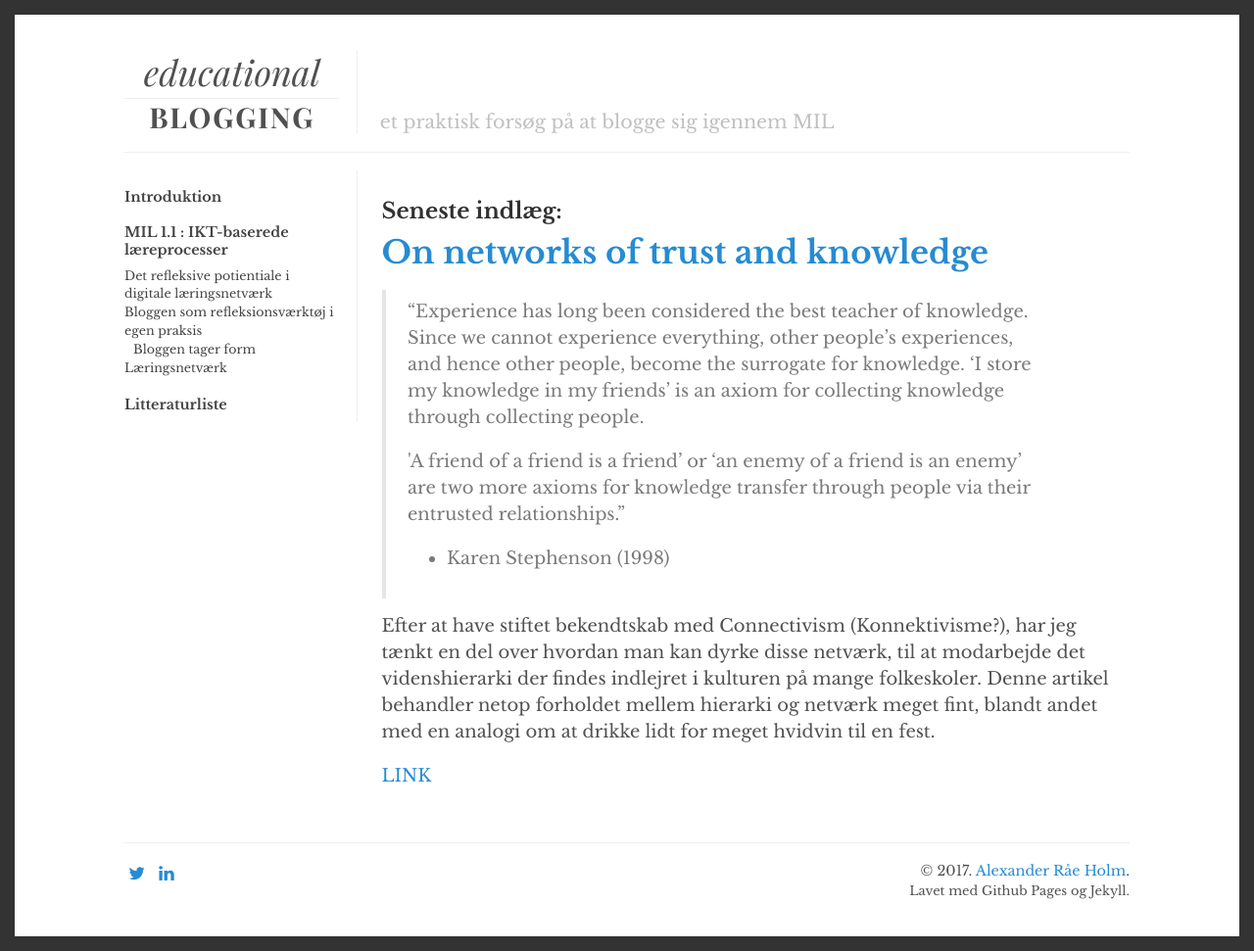
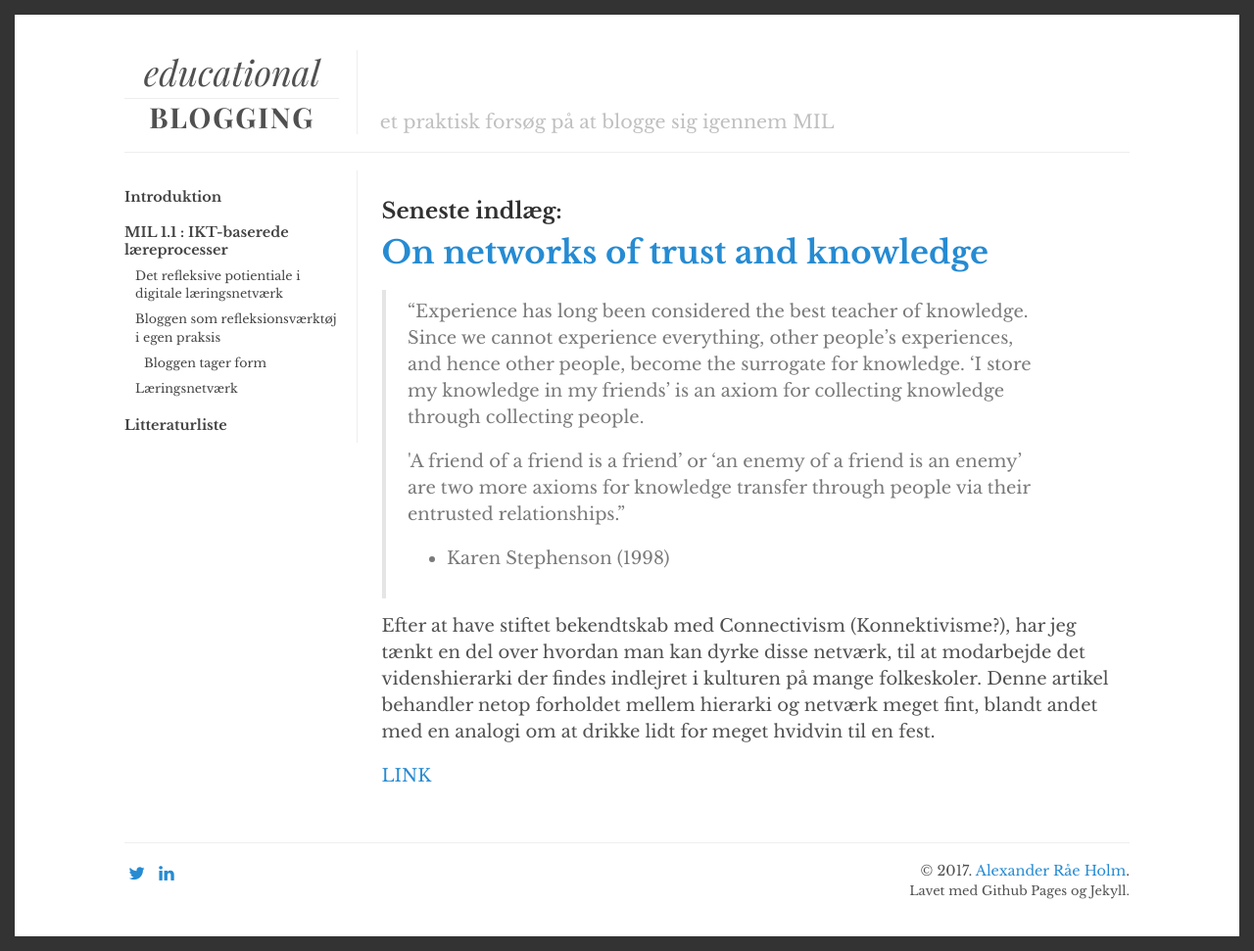
Before and after one commit to alexanderrae/educational-blogging, a Jekyll site: the page built from index.html, in a window 1280 px wide. Shown: the whole page at 98% size. Built offline with Jekyll 4.4.1, drawn with Linux system fonts in a browser that asks for light colours; the list of posts is cut into pages by our own code.

Commit message:
Update main.scss

```diff
--- a/css/main.scss
+++ b/css/main.scss
@@ -247,6 +247,11 @@ footer {
                 padding-left: .5rem;
                 margin-bottom: 0;
             }
+            li {
+    position: relative;
+    padding-left: 11px;
+    margin:0 0 7px 0;
+}
         }
     }
 
```
